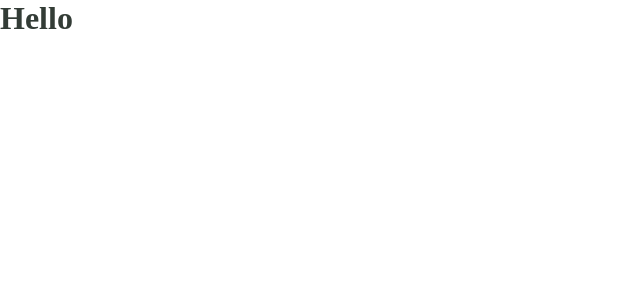
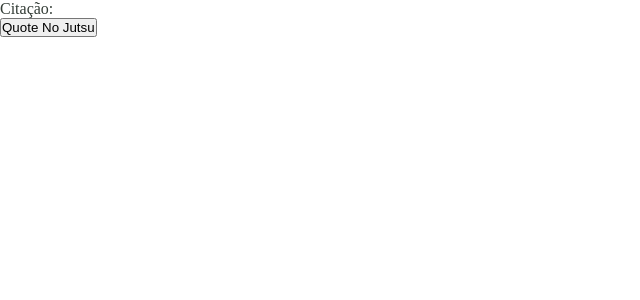
Before and after one commit to br-adriel/react-frases-naruto, a React (Create React App) app: page / in a window 1280 px wide. Shown: the top 300 px of the page, without its empty margins (0-640 px from the left). Built offline with nearby package versions, Linux system fonts and the light colour scheme; a web font is replaced by a local one.

Commit message:
Adiciona elementos html basicos

```diff
--- a/src/pages/app/App.js
+++ b/src/pages/app/App.js
@@ -4,7 +4,11 @@ export function App() {
   return (
     <>
       <GlobalStyle />
-      <h1>Hello</h1>
+      <div>
+        <p className='quote'>Citação:</p>
+        <button>Quote No Jutsu</button>
+        <img src='' alt='' />
+      </div>
     </>
   );
 }
```
